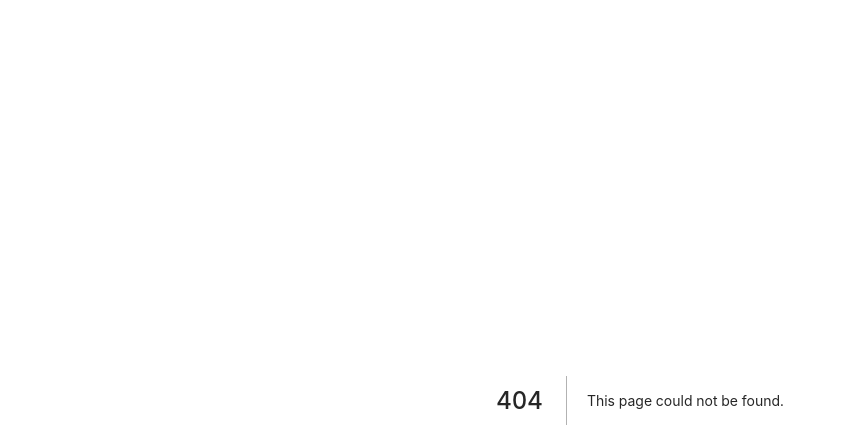
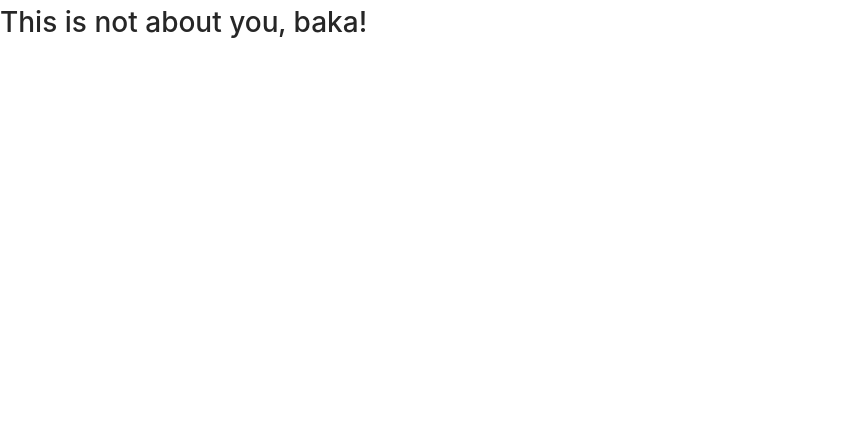
Before and after one commit to rafslzr/antd-agc-poc, a Next.js app: page /about in a window 1280 px wide. Before the commit this address had no page. Shown: the top 448 px of the page, without its empty margins (0-845 px from the left). Built offline with nearby package versions, Linux system fonts and the light colour scheme.

Commit message:
Page routing and config initial config

```diff
--- a/package.json
+++ b/package.json
@@ -35,7 +35,6 @@
   "dependencies": {
     "@ant-design/icons": "^4.2.1",
     "@apollo/client": "^3.0.0-rc.10",
-    "@zeit/next-css": "^1.0.1",
     "antd": "^4.4.0",
     "apollo-boost": "^0.4.9",
     "apollo-cache-inmemory": "^1.6.6",
@@ -44,7 +43,8 @@
     "next": "^9.4.4",
     "react": "^16.13.1",
     "react-dom": "^16.13.1",
-    "react-router-dom": "^5.2.0"
+    "react-router-dom": "^5.2.0",
+    "styled-components": "^5.1.1"
   },
   "devDependencies": {
     "@types/node": "^14.0.14",
@@ -52,9 +52,9 @@
     "@types/react-dom": "^16.9.8",
     "@typescript-eslint/eslint-plugin": "^3.5.0",
     "@typescript-eslint/parser": "^3.5.0",
+    "babel-plugin-styled-components": "^1.10.7",
     "concurrently": "^5.2.0",
     "connect-history-api-fallback": "^1.6.0",
-    "css-loader": "^3.6.0",
     "eslint": "^7.3.1",
     "eslint-config-airbnb-typescript": "^8.0.2",
     "eslint-config-prettier": "^6.11.0",
--- /dev/null
+++ b/pages/about.tsx
@@ -0,0 +1,5 @@
+import React from "react"
+
+export default function About(): JSX.Element {
+  return <h1>This is not about you, baka!</h1>
+}
--- a/pages/index.tsx
+++ b/pages/index.tsx
@@ -2,9 +2,6 @@ import React from "react"
 
 import { App } from "../pages-components/app"
 
-/* eslint-disable import/no-default-export */
 export default function Home(): JSX.Element {
   return <App />
 }
-
-/* eslint-enable import/no-default-export */
```
Also changed, not shown: .babelrc (added), .eslintrc.js, 1 other file (tests, documents, lock files or other folders).
